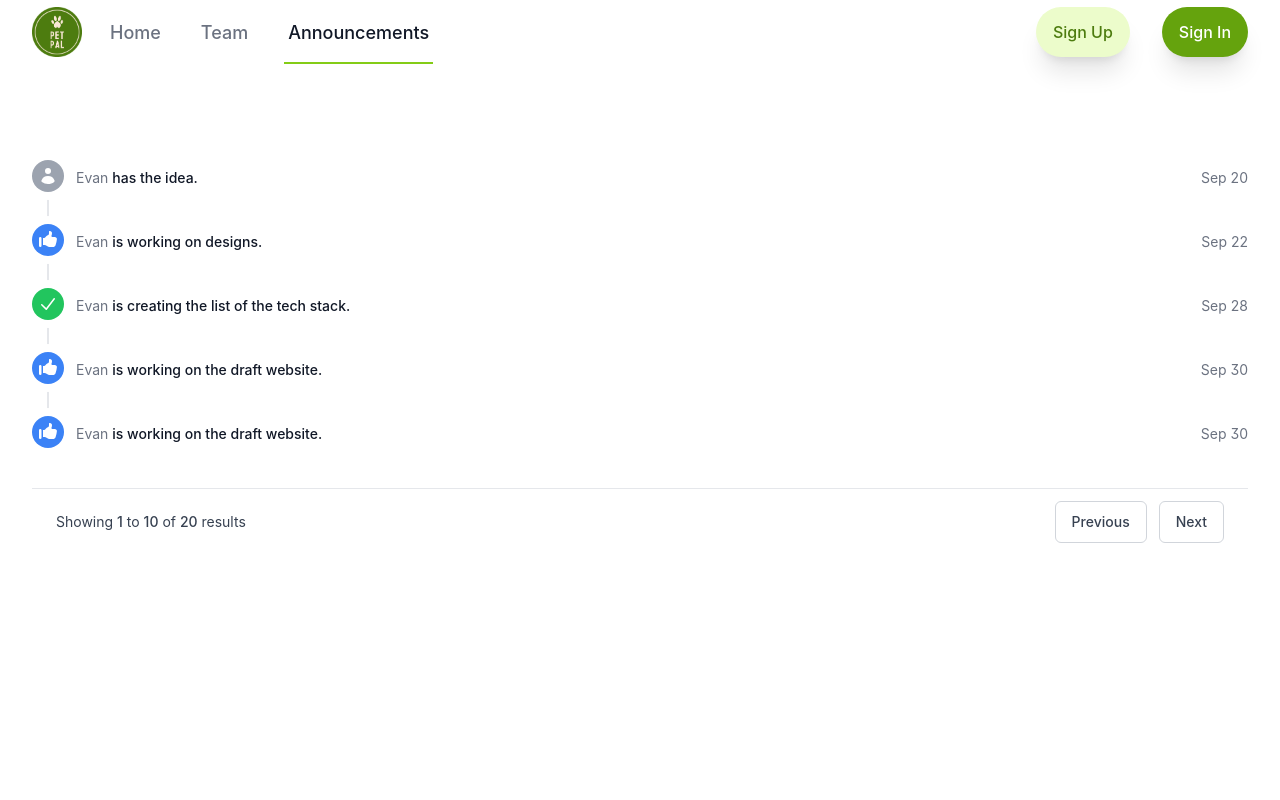
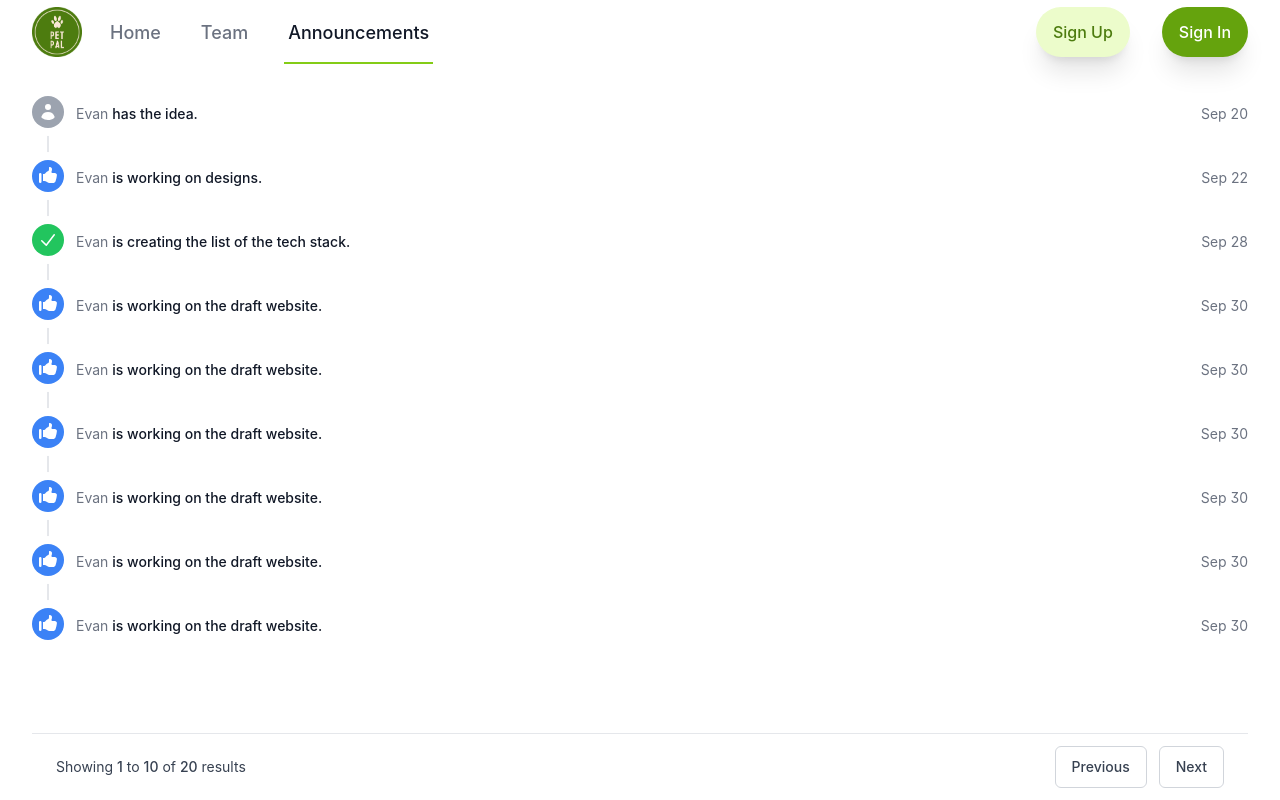
Before and after one commit to imevanc/pet-pal, a Next.js app: page /announcements in a window 1280 px wide. Built offline with nearby package versions, Linux system fonts and the light colour scheme.

Commit message:
completed the announcement layout functionality

```diff
--- a/src/pages/announcements.tsx
+++ b/src/pages/announcements.tsx
@@ -59,9 +59,50 @@ const Announcements: NextPage = () => {
       icon: HandThumbUpIcon,
       iconBackground: "bg-blue-500",
     },
+    {
+      id: 5,
+      content: "Evan",
+      target: "is working on the draft website.",
+      href: "#",
+      date: "Sep 30",
+      datetime: "2020-09-30",
+      icon: HandThumbUpIcon,
+      iconBackground: "bg-blue-500",
+    },
+    {
+      id: 5,
+      content: "Evan",
+      target: "is working on the draft website.",
+      href: "#",
+      date: "Sep 30",
+      datetime: "2020-09-30",
+      icon: HandThumbUpIcon,
+      iconBackground: "bg-blue-500",
+    },
+    {
+      id: 5,
+      content: "Evan",
+      target: "is working on the draft website.",
+      href: "#",
+      date: "Sep 30",
+      datetime: "2020-09-30",
+      icon: HandThumbUpIcon,
+      iconBackground: "bg-blue-500",
+    },
+    {
+      id: 5,
+      content: "Evan",
+      target: "is working on the draft website.",
+      href: "#",
+      date: "Sep 30",
+      datetime: "2020-09-30",
+      icon: HandThumbUpIcon,
+      iconBackground: "bg-blue-500",
+    },
   ];
   return (
-    <div className="mx-auto max-w-7xl py-12 px-4 sm:px-6 lg:px-8 lg:py-24 space-y-10">
+    <div className="mx-auto max-w-7xl pt-8 px-4 sm:px-6 lg:px-8 lg:pt-22 h-[92vh] overflow-y-scroll md:overflow-y-auto">
+      <div className="h-full flex flex-col justify-between">
         <div className="flow-root">
           <ul role="list" className="-mb-8">
             {timeline.map((event, eventIdx) => (
@@ -136,6 +177,7 @@ const Announcements: NextPage = () => {
           </div>
         </nav>
       </div>
+    </div>
   );
 };
 
```
Lines whose indentation alone changed are shown as unchanged.
